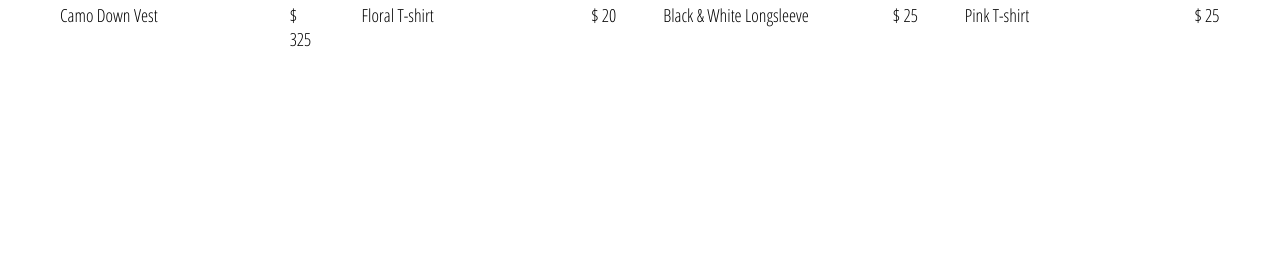
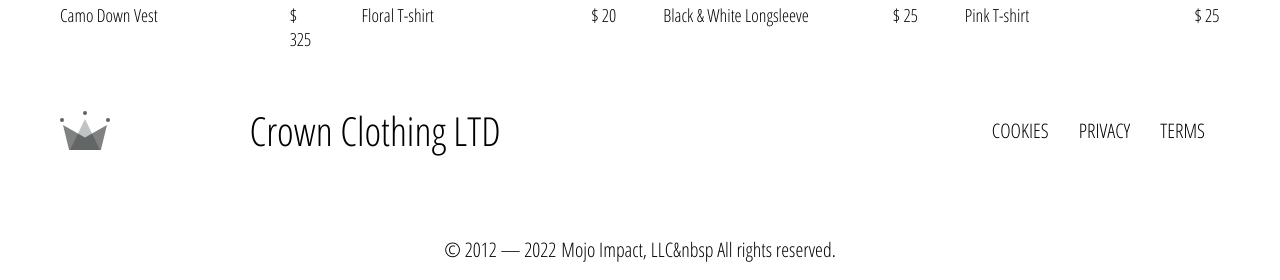
Before and after one commit to sslarsen411/crwn-clothing, a React (Create React App) app: page /shop in a window 1280 px wide. Shown: the part 2373-2653 px from the top of the page. Before the commit the page ends 2444 px from the top, so only its background shows below. Built offline with nearby package versions, Linux system fonts and the light colour scheme; no server answers.

Commit message:
Added footer & styled button for collection items

```diff
--- a/src/App.js
+++ b/src/App.js
@@ -9,6 +9,7 @@ import { connect } from 'react-redux';
 import './App.css'
 
 import Header from './components/header/header.component'
+import Footer from './components/footer/footer.component'
 import HomePage from './pages/homepage/homepage.component'
 import ShopPage from './pages/shop/shop.component'
 import SignInSignUpPage from './pages/sign-in-sign-up/sign-in-sign-up.component'
@@ -61,6 +62,7 @@ class App extends React.Component {
           <Route path="/signin" element={this.props.currentUser ? <Navigate to="/"/> : <SignInSignUpPage />} />
           <Route path='*' element={<NoMatch />} />
         </Routes>
+        <Footer />
       </div>
     )
   }
--- a/src/components/collection-item/collection-item.component.jsx
+++ b/src/components/collection-item/collection-item.component.jsx
@@ -1,5 +1,5 @@
 import React from 'react'
-
+import CustomButton from '../custom-button/custom-button.component'
 import './collection-item.styles.scss'
 
 const CollectionItem = ({ id, name, price, imageUrl }) => (
@@ -14,6 +14,9 @@ const CollectionItem = ({ id, name, price, imageUrl }) => (
       <span className='name'>{name}</span>
       <span className='price'>$ {price}</span>
     </div>
+    <CustomButton inverted>
+      Add to cart
+    </CustomButton>
   </div>
 )
 
--- a/src/components/collection-item/collection-item.styles.scss
+++ b/src/components/collection-item/collection-item.styles.scss
@@ -4,6 +4,7 @@
   flex-direction: column;
   height: 35rem;
   align-items: center;
+  position: relative;
 
   .image {
     width: 100%;
@@ -12,7 +13,24 @@
     background-position: center;
     margin-bottom: .5rem;
   }
+  .custom-button {
+    width: 80%;
+    opacity: 0.7;
+    position: absolute;
+    top: 255px;
+    display: none;
+  }
 
+  &:hover {
+    .image {
+      opacity: 0.8;
+    }
+
+    .custom-button {
+      opacity: 0.85;
+      display: flex;
+    }
+  }
   .collection-footer {
     width: 100%;
     height: 5%;
--- a/src/components/custom-button/custom-button.component.jsx
+++ b/src/components/custom-button/custom-button.component.jsx
@@ -7,9 +7,16 @@ import './custom-button.styles.scss'
 //   </button>
 // )
 
-const CustomButton = ({ children, isGoogleSignIn, ...otherProps }) => (
+const CustomButton = ({
+  children,
+  isGoogleSignIn,
+  inverted,
+  ...otherProps
+}) => (
   <button
-    className={`${isGoogleSignIn ? 'google-sign-in' : ''} custom-button`}
+    className={`${inverted ? 'inverted' : ''} ${
+      isGoogleSignIn ? 'google-sign-in' : ''
+    } custom-button`}
     {...otherProps}
   >
     {children}
--- a/src/components/custom-button/custom-button.styles.scss
+++ b/src/components/custom-button/custom-button.styles.scss
@@ -13,6 +13,8 @@
   font-weight: bolder;
   border: none;
   cursor: pointer;
+  display: flex;
+  justify-content: center;
 
   &:hover {
     background-color: white;
@@ -28,4 +30,15 @@
       border: none;
     }
   }
+  &.inverted {
+    background-color: white;
+    color: black;
+    border: 1px solid black;
+
+    &:hover {
+      background-color: black;
+      color: white;
+      border: none;
+    }
+  }
 }
--- /dev/null
+++ b/src/components/footer/footer.component.jsx
@@ -0,0 +1,37 @@
+import React from 'react'
+import { Link } from 'react-router-dom'
+// import { connect } from 'react-redux'
+// import { auth } from '../../firebase/firebase.utils'
+import './footer.styles.scss'
+import { ReactComponent as Logo } from '../../assets/crown.svg'
+// import CartIcon from '../cart-icon/cart-icon.component'
+// import CartDropdown from '../cart-dropdown/cart-dropdown.component'
+
+const Footer = () => {
+  return (
+    <div className=''>
+      <div className='footer'>
+        <Logo className='logo' />
+        <span>Crown Clothing LTD</span>
+        <div className='options'>
+          <Link className='option' to='/cookies'>
+            cookies
+          </Link>
+          <Link className='option' to='/privacy'>
+            privacy
+          </Link>
+          <Link className='option' to='/terms'>
+            terms
+          </Link>
+        </div>
+      </div>
+      <div className='copyright'>
+        &copy; 2012 &mdash; 2022&nbsp;
+        <a className='option' href='https://www.mojoimpact.com' target='_blank' rel='noreferrer'>Mojo Impact, LLC</a>&nbsp
+        All rights reserved.
+      </div>
+    </div>
+  )
+}
+
+export default Footer
--- /dev/null
+++ b/src/components/footer/footer.styles.scss
@@ -0,0 +1,50 @@
+.footer {
+  height: 20vh;
+  width: 100%;
+  display: flex;
+  justify-content: space-between;
+  align-items: center;
+  margin-bottom: 2.5rem;
+
+  & a {
+    text-decoration: none;
+    color: black;
+  }
+  & span{font-size: 4rem;}
+  .logo-container {
+    height: 100%;
+    width: 7rem;
+    padding: 1.5rem 2.5rem;
+  }
+
+  .options {
+    width: 50%;
+    height: 100%;
+    display: flex;
+    align-items: center;
+    justify-content: flex-end;
+    font-size: 2rem;
+    text-transform: uppercase;
+    cursor: pointer;
+
+    .option {
+      padding: 1rem 1.5rem;
+      transition: all .2s;
+
+      &:hover{
+        color: #E74C3C;
+        // box-shadow: 0 1rem 2rem rgb(0 0 0 / 40%);
+        transform: translateY(-3px);
+      }
+    }
+  }
+}
+.copyright{
+  display: flex;
+  font-size: 2rem;
+  justify-content: center;
+  & a {
+    text-decoration: none;
+    color: black;
+  }
+}
```
